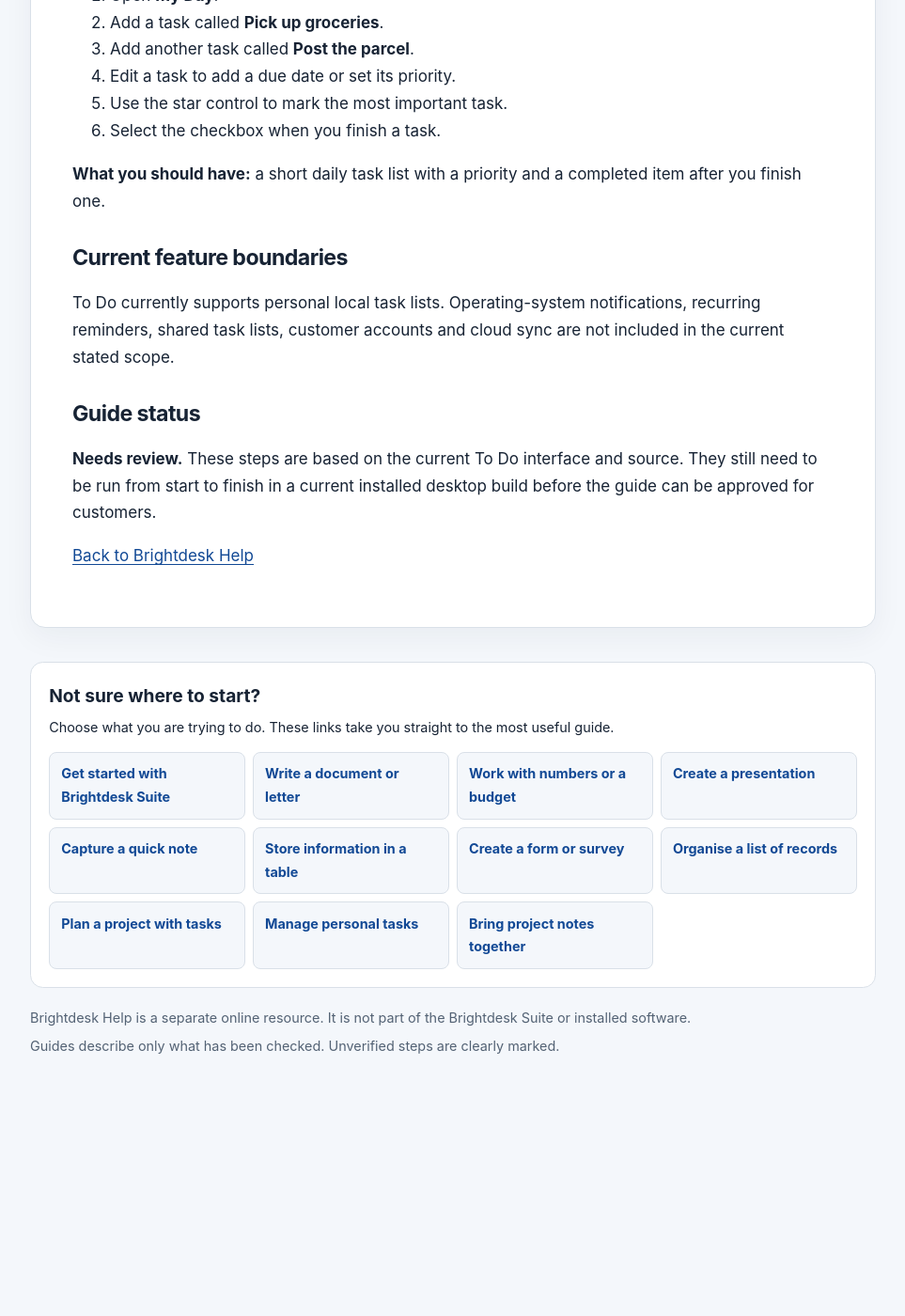
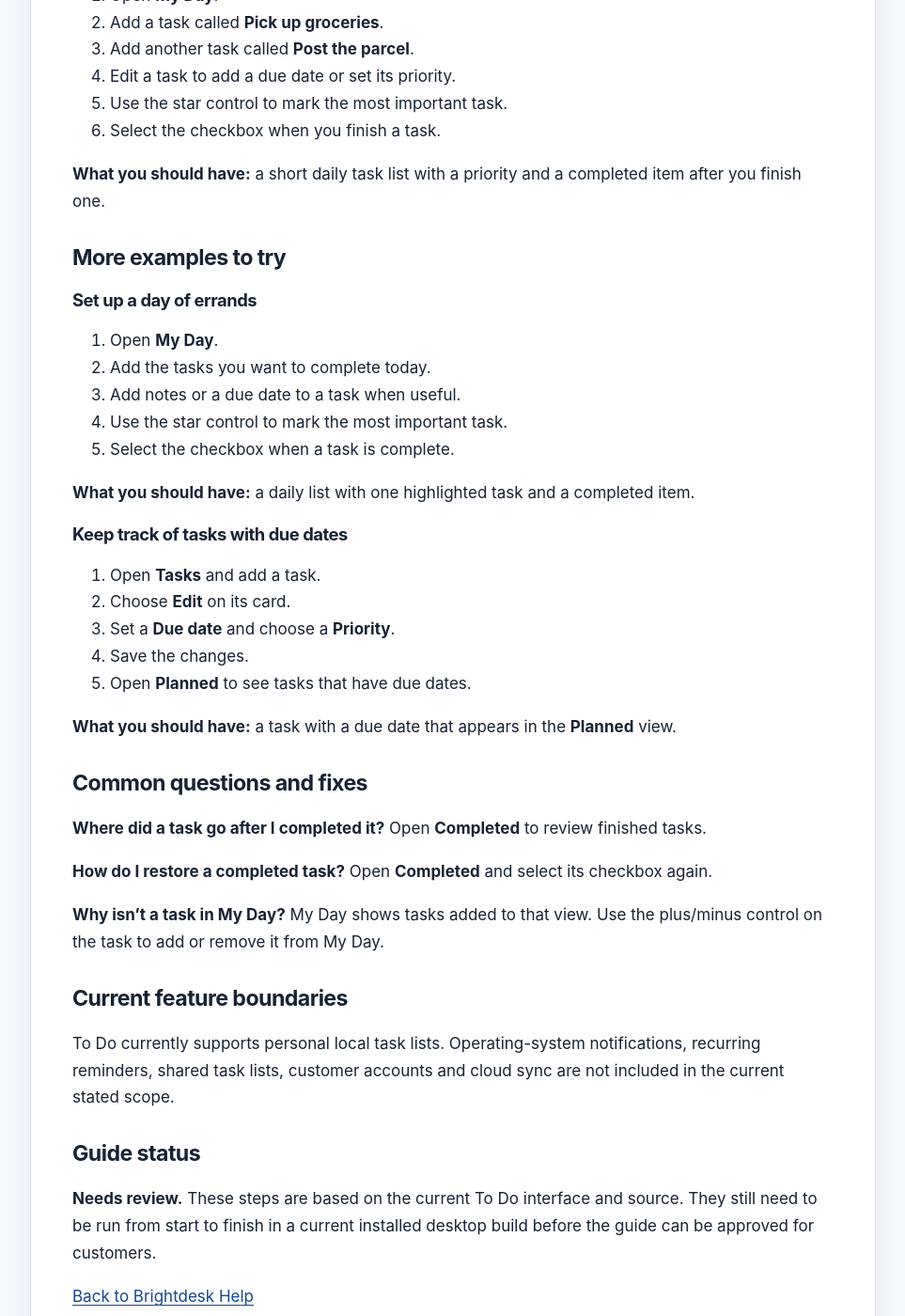
Before and after one commit to conz20/Brightdesk-Wiki, a Jekyll site: the page built from docs/products/to-do.md, in a window 1280 px wide and 1400 px high, scrolled down 1826 px. Shown: the whole window at 94% size, without its empty margins (158-1121 px from the left). Built offline with Jekyll 4.4.1, drawn with Linux system fonts in a browser that asks for light colours; before the commit the page ends 2992 px from its top, so only the background shows below that.

Commit message:
docs(help): expand worked examples and common fixes

```diff
--- a/docs/products/to-do.md
+++ b/docs/products/to-do.md
@@ -55,6 +55,36 @@ Your task information is saved on this device as you work. Check the local-save
 6. Select the checkbox when you finish a task.
 
 **What you should have:** a short daily task list with a priority and a completed item after you finish one.
+## More examples to try
+
+### Set up a day of errands
+
+1. Open **My Day**.
+2. Add the tasks you want to complete today.
+3. Add notes or a due date to a task when useful.
+4. Use the star control to mark the most important task.
+5. Select the checkbox when a task is complete.
+
+**What you should have:** a daily list with one highlighted task and a completed item.
+
+### Keep track of tasks with due dates
+
+1. Open **Tasks** and add a task.
+2. Choose **Edit** on its card.
+3. Set a **Due date** and choose a **Priority**.
+4. Save the changes.
+5. Open **Planned** to see tasks that have due dates.
+
+**What you should have:** a task with a due date that appears in the **Planned** view.
+
+## Common questions and fixes
+
+**Where did a task go after I completed it?** Open **Completed** to review finished tasks.
+
+**How do I restore a completed task?** Open **Completed** and select its checkbox again.
+
+**Why isn't a task in My Day?** My Day shows tasks added to that view. Use the plus/minus control on the task to add or remove it from My Day.
+
 ## Current feature boundaries
 
 To Do currently supports personal local task lists. Operating-system notifications, recurring reminders, shared task lists, customer accounts and cloud sync are not included in the current stated scope.
```
